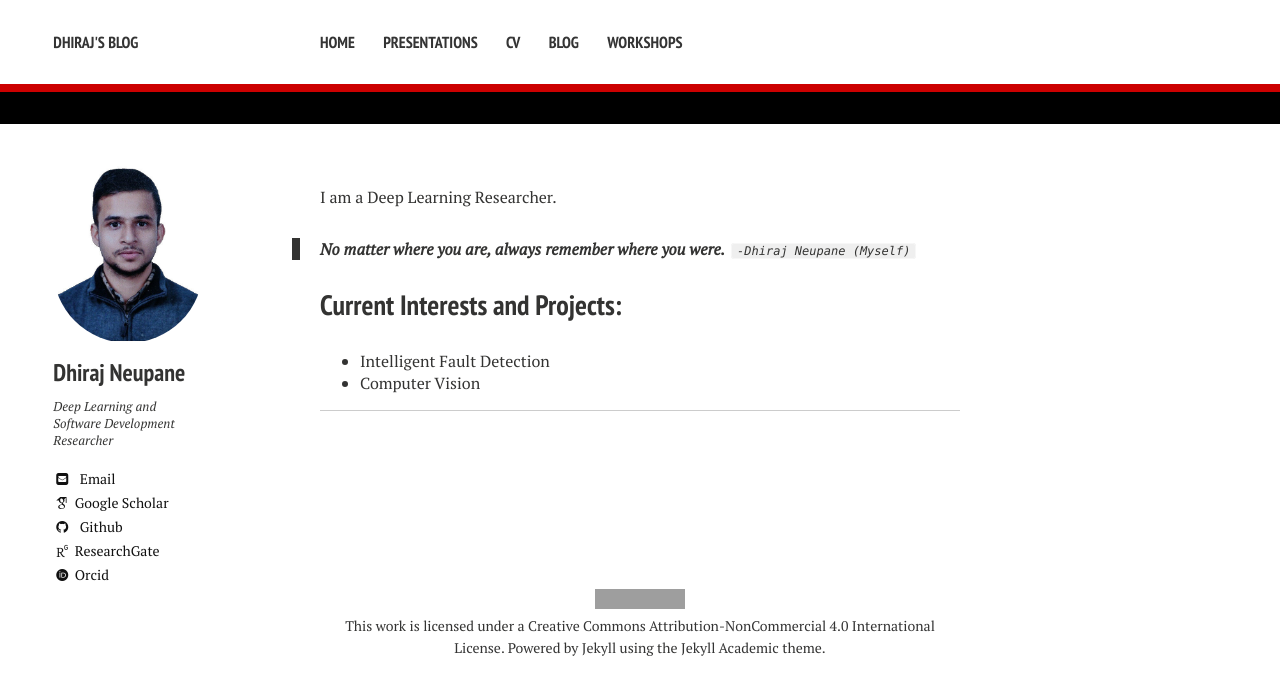
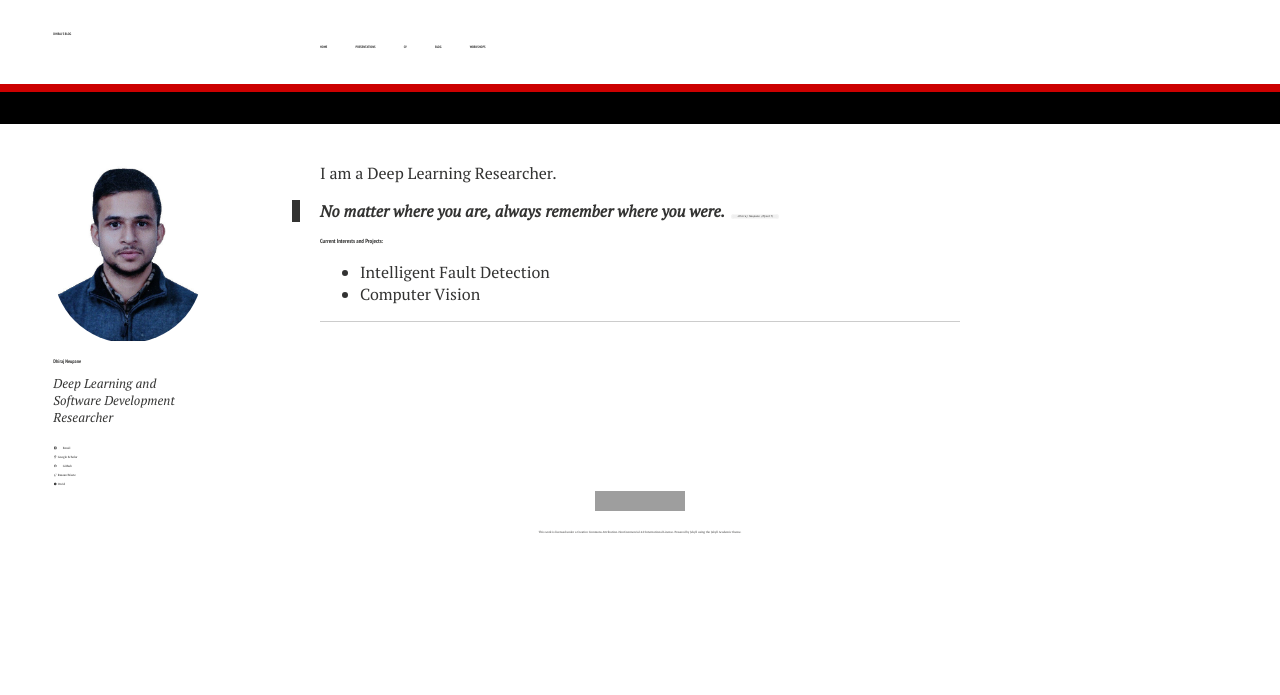
Before and after one commit to PIjarihd/dhirajneupane.github.io, a Jekyll site: the page built from index.md, in a window 1280 px wide. Shown: the top 695 px of the page. Built offline with Jekyll 4.4.1, drawn with Linux system fonts in a browser that asks for light colours; nearby versions of some CDN libraries; some web fonts are replaced; grey boxes are pictures that could not be loaded.

Commit message:
Update variables.scss

```diff
--- a/_sass/variables.scss
+++ b/_sass/variables.scss
@@ -6,7 +6,7 @@
    Typography
    ========================================================================== */
 
-$doc-font-size: 16;
+$doc-font-size: 76;
 $doc-line-height: 30;
 $paragraph-indent: 0;
 $base-font: 'PT Serif', serif;
```
